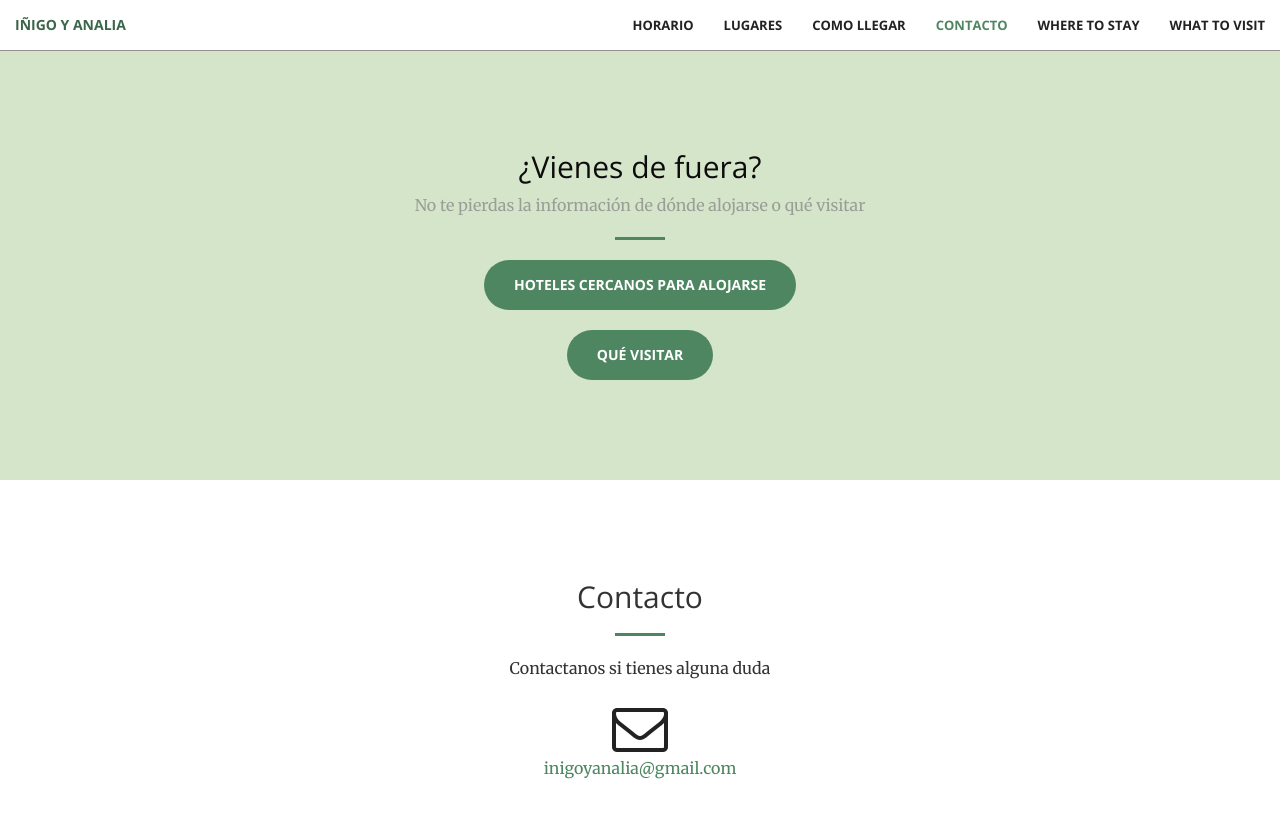
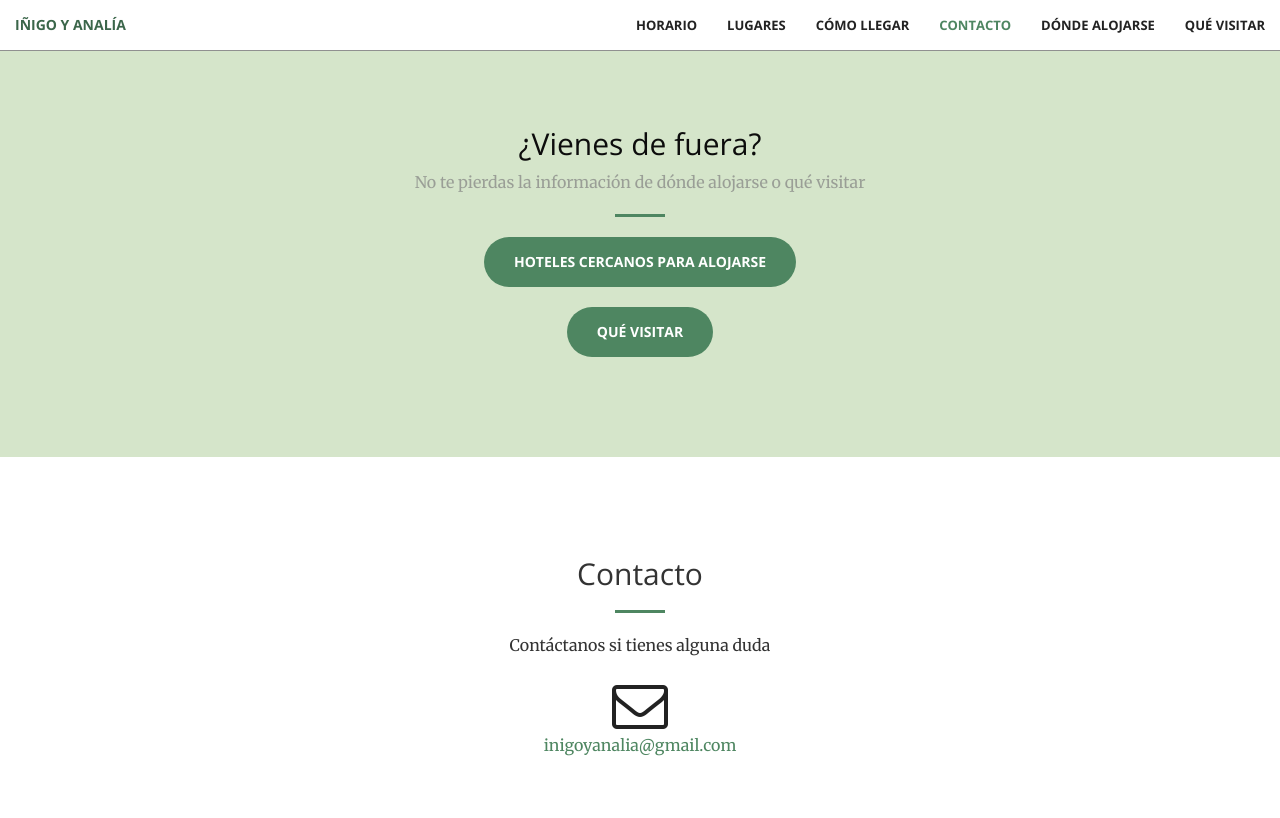
Before and after one commit to inimaz/wedding-page, a Jekyll site: the page built from index.html, in a window 1280 px wide and 900 px high, scrolled down 3825 px. Shown: the top 818 px of the window. Built offline with Jekyll 4.4.1, drawn with Linux system fonts in a browser that asks for light colours; some of the changed text lies outside the part shown.

Commit message:
Small fixes to text

```diff
--- a/_includes/contact.html
+++ b/_includes/contact.html
@@ -4,7 +4,7 @@
             <div class="col-lg-8 col-lg-offset-2 text-center">
                 <h2 class="section-heading">Contacto</h2>
                 <hr class="primary">
-                <p>Contactanos si tienes alguna duda</p>
+                <p>Contáctanos si tienes alguna duda</p>
             </div>
         <div class="col-lg-12 text-center">
             <a href="mailto:{{ site.email }}">
--- a/_includes/how-to-arrive.html
+++ b/_includes/how-to-arrive.html
@@ -2,7 +2,7 @@
     <div class="container">
         <div class="row">
             <div class="col-lg-8 col-lg-offset-2 text-center">
-                <h2 class="section-heading">Cómo ir de un sitio al otro</h2>
+                <h2 class="section-heading">Cómo llegar</h2>
                 <hr class="light">
                 <p class="text-faded">Haz click en los dibujos para ver cómo llegar con cada medio de transporte</p>
             </div>
@@ -21,7 +21,7 @@
                     </div>
                 </div>
             </a>
-            <hr>
+            <br>
             <p class="text-faded text-center">Direcciones Parroquia Santísima Trinidad - Los Torreones</p>
         </div>
         <div class="col-lg-6 col-sm-6">
@@ -35,7 +35,7 @@
                     </div>
                 </div>
             </a>
-            <hr>
+            <br>
             <p class="text-faded text-center">Apúntate a nuestro servicio de Autobús!</p>
         </div>
     </div>
--- a/_includes/nav.html
+++ b/_includes/nav.html
@@ -8,7 +8,7 @@
                 <span class="icon-bar"></span>
                 <span class="icon-bar"></span>
             </button>
-            <a class="navbar-brand page-scroll" href="#page-top">Iñigo y Analia</a>
+            <a class="navbar-brand page-scroll" href="#page-top">Iñigo y Analía</a>
         </div>
 
         <!-- Collect the nav links, forms, and other content for toggling -->
@@ -21,16 +21,16 @@
                     <a class="page-scroll" href="#lugares">Lugares</a>
                 </li>
                 <li>
-                    <a class="page-scroll" href="#how-to-arrive">Como llegar</a>
+                    <a class="page-scroll" href="#how-to-arrive">Cómo llegar</a>
                 </li>
                 <li>
                     <a class="page-scroll" href="#contact">Contacto</a>
                 </li>
                 <li>
-                    <a href="/hoteles">Where to stay</a>
+                    <a href="/hoteles">Dónde alojarse</a>
                 </li>
                 <li>
-                    <a href="/consejos">What to visit</a>
+                    <a href="/consejos">Qué visitar</a>
                 </li>
             </ul>
         </div>
--- a/_includes/nav2.html
+++ b/_includes/nav2.html
@@ -13,16 +13,16 @@
         <span class="icon-bar"></span>
         <span class="icon-bar"></span>
       </button>
-      <a class="navbar-brand" href="/">Iñigo y Analia</a>
+      <a class="navbar-brand" href="/">Iñigo y Analía</a>
     </div>
     <!-- Collect the nav links, forms, and other content for toggling -->
     <div class="collapse navbar-collapse" id="bs-example-navbar-collapse-1">
       <ul class="nav navbar-nav navbar-right">
         <li>
-          <a href="/hoteles">Where to stay</a>
+          <a href="/hoteles">Dónde Alojarse</a>
         </li>
         <li>
-          <a href="/consejos">What to visit</a>
+          <a href="/consejos">Qué visitar</a>
         </li>
       </ul>
     </div>
```
